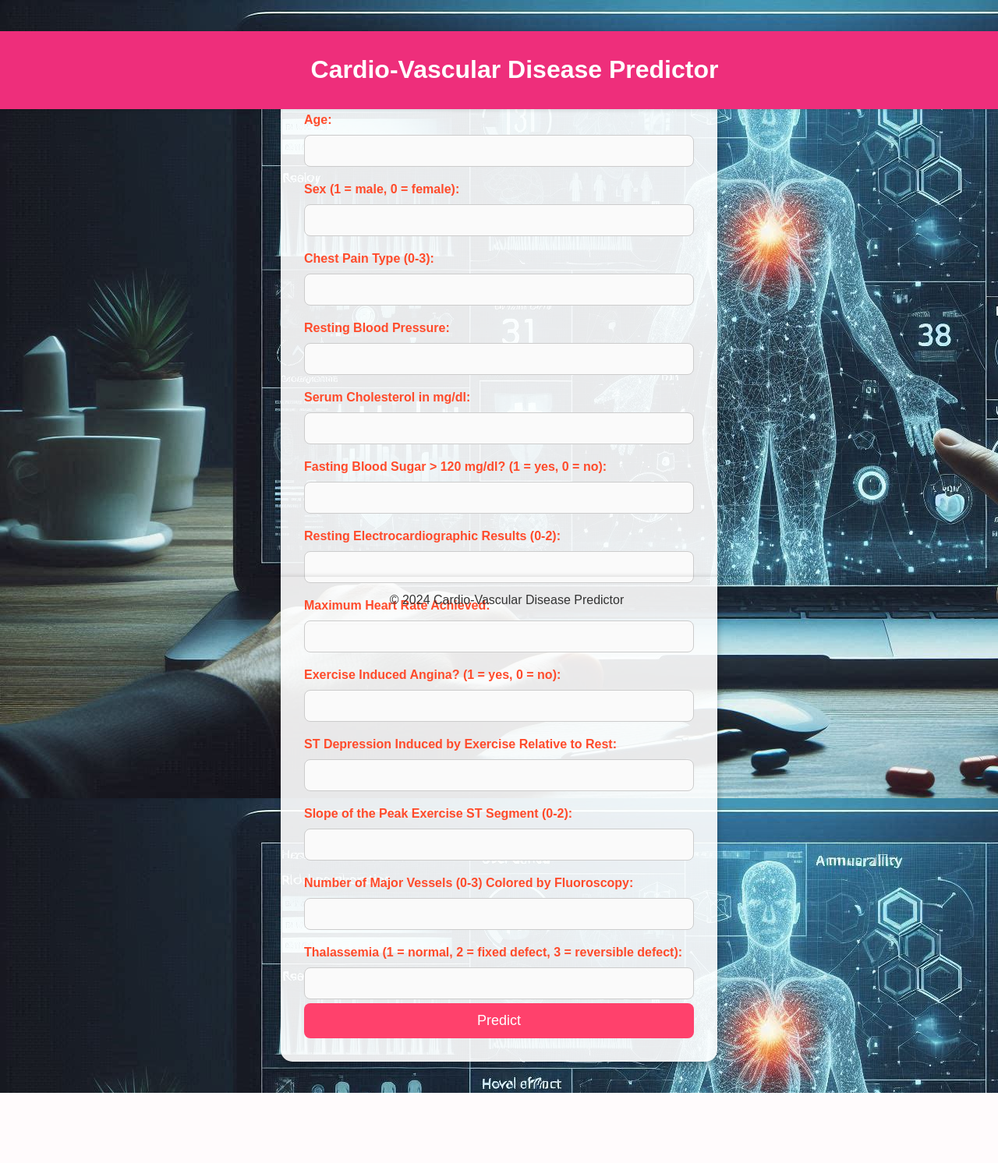
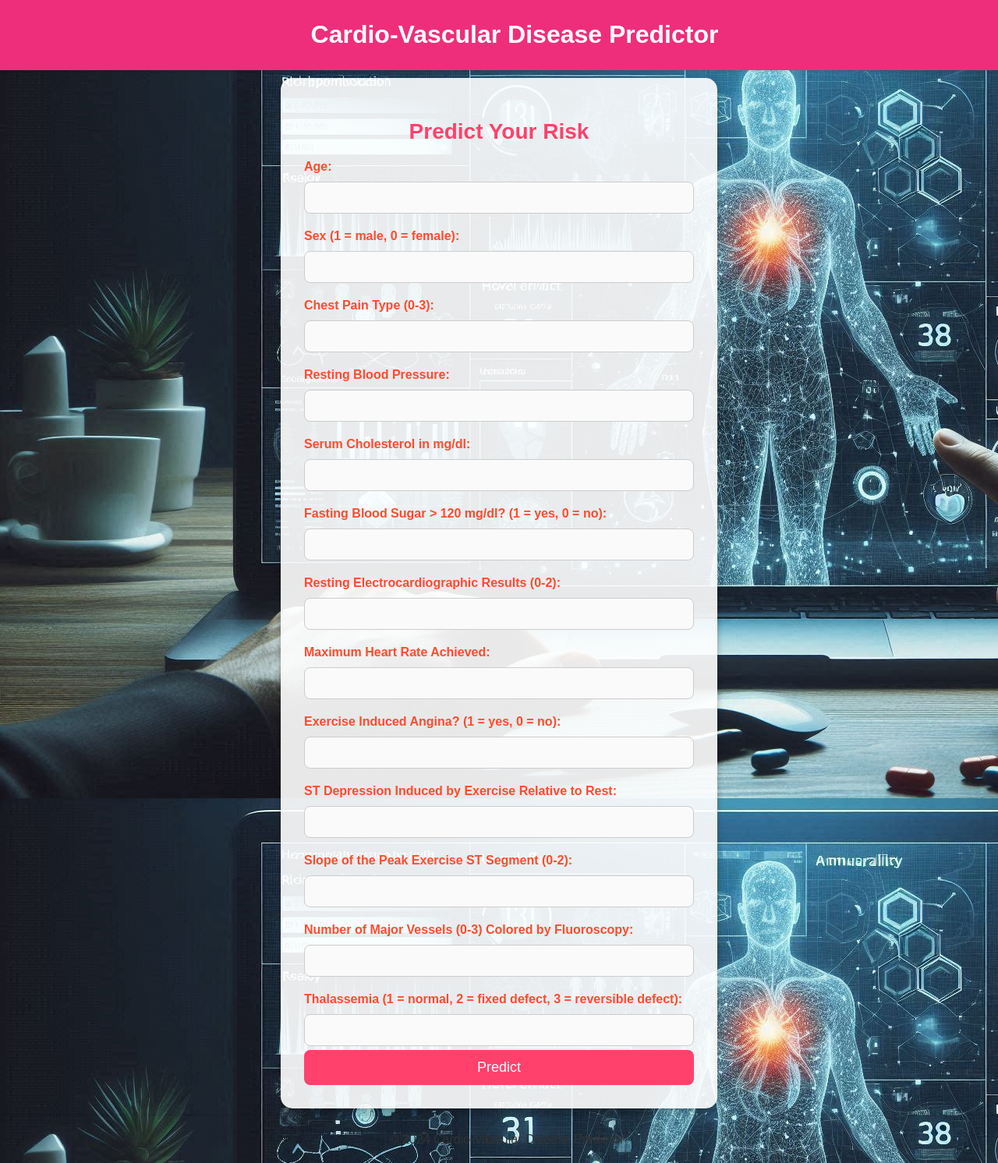
Before and after one commit to Nikhil-Pulluri/Cardio-Vascular-using-Flask, a Flask app: page / in a window 1280 px wide. Shown: the whole page at 78% size. Before the commit the page ends 1402 px from the top, so only its background shows below. Run offline with Flask 3, Linux system fonts and the light colour scheme; parts of the project's set-up code (start-up, migrations or seed data) failed here and were passed over.

Commit message:
corrected the ui

```diff
--- a/templates/index.html
+++ b/templates/index.html
@@ -31,7 +31,7 @@
             box-shadow: 0 4px 8px rgba(0, 0, 0, 0.3);
             width: 90%;
             max-width: 500px;
-            margin: 40px auto;
+            margin: 0px auto;
             text-align: center;
             position: relative;
             z-index: 1;
@@ -119,9 +119,10 @@
         /* Additional Styling */
         .header {
             background-color: rgb(238, 46, 123);
-            padding: 10px 20px;
+            padding: 5px 20px;
             text-align: center;
-            position: fixed;
+            position: relative;
+            margin-bottom: 10px;
             width: 100%;
             z-index: 10;
             box-shadow: 0 2px 4px rgba(0, 0, 0,0.1);
@@ -131,7 +132,8 @@
             background-color: rgba(255, 255, 255, 0);
             padding: 5px 10px;
             text-align: center;
-            position: fixed;
+            position: relative;
+            margin-top: 10px;
             width: 100%;
             bottom: 0;
             z-index: 10;
```
